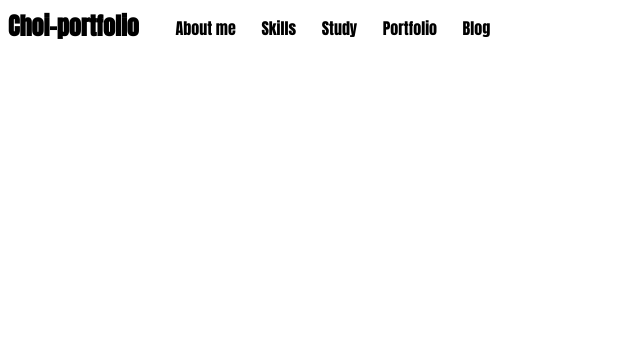
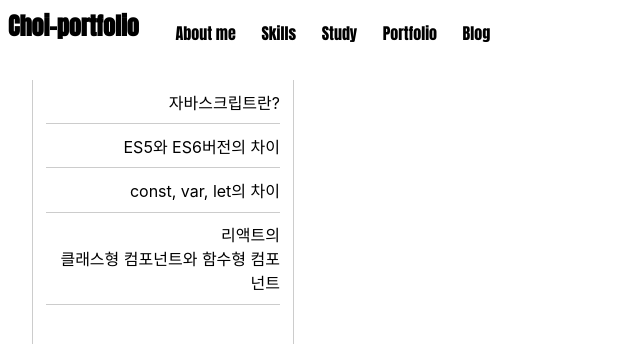
Before and after one commit to Jaek1783/choi, a React (Create React App) app: page /study/theory in a window 1280 px wide. Shown: the top 344 px of the page, without its empty margins (0-640 px from the left). Built offline with nearby package versions, Linux system fonts and the light colour scheme; a web font is replaced by a local one.

Commit message:
component update practice & theory

```diff
--- a/src/App.css
+++ b/src/App.css
@@ -36,7 +36,7 @@ h1{
 }
 .nav{
   padding-top:.5rem;
-  display: inline-block;
+  display: flex;
   padding-left:2rem;
 }
 .nav_item{
--- a/src/App.js
+++ b/src/App.js
@@ -8,6 +8,7 @@ import { Route, Routes} from 'react-router-dom';
 import React from 'react';
 import Study from './js/Study';
 import Practice from './js/Practice';
+import Theory from './js/Theory';
 
 const App = ()=> {
   return (
@@ -18,8 +19,8 @@ const App = ()=> {
         <Route path="/choi" element={<About/>}/>
         <Route path="/skills" element={<Skills/>}/>
         <Route path="/study" element={<Study/>}/>
-        <Route path="/study/:practice" element={<Practice/>}/>
-        <Route path="/study/theory" element={''}/>
+        <Route path="/study/practice" element={<Practice/>}/>
+        <Route path="/study/theory" element={<Theory/>}/>
         <Route path="/portfolio" element={<Portfolio/>}/>
         <Route path="/blog" element={<Blog/>}/>
       </Routes>
--- a/src/Header.js
+++ b/src/Header.js
@@ -20,32 +20,36 @@ const Header = () =>{
     const { y } = useScroll();
     const navRef = useRef(null);
     const subRef = useRef(null);
-    const headerRef = useRef(null);
     const MouseOver = ()=>{
         subRef.current.style.display="block";
     }
     const MouseLeave = ()=>{
         subRef.current.style.display="none";
     }
+    const addActive = ()=>{
+        navRef.current.classList.add('active');
+    }
+    const removeActive = ()=>{
+        navRef.current.classList.remove('active');
+    }
     useEffect(()=>{
         navRef.current.addEventListener('mouseover', MouseOver);
         subRef.current.addEventListener('mouseleave', MouseLeave);
     },[]);
     return(
-        <header className={y>39? 'black':'transparent'} ref={headerRef}>
+        <header className={y>39? 'black':'transparent'}>
             <h1 className={styles.subText}><Link to ="/choi">Choi-portfolio</Link></h1>
-            <nav className="nav">
-                <NavLink to = "/choi" className={["nav_item ", styles.subText].join('')}>About me</NavLink>
-                <NavLink to = "/skills" className={["nav_item ", styles.subText].join('')}>Skills</NavLink>
-                <NavLink to = "/study/" className={["nav_item ", styles.subText].join('')} ref={navRef}
-                onCick={(e)=>{
-                    e.preventDefault();
-                }}>Study</NavLink>
-                <NavLink to = "/portfolio" className={["nav_item ", styles.subText].join('')}>Portfolio</NavLink>
-                <NavLink to = "/blog" className={["nav_item ", styles.subText].join('')}>Blog</NavLink>
+            <nav>
+                <ul className="nav">
+                    <li className={["nav_item ", styles.subText].join('')}><NavLink to = "/choi">About me</NavLink></li>
+                    <li className={["nav_item ", styles.subText].join('')}><NavLink to = "/skills" >Skills</NavLink></li>
+                    <li className={["nav_item ", styles.subText].join('')} ref={navRef}><NavLink to = "/study/" >Study</NavLink></li>
+                    <li className={["nav_item ", styles.subText].join('')}><NavLink to = "/portfolio" >Portfolio</NavLink></li>
+                    <li className={["nav_item ", styles.subText].join('')}><NavLink to = "/blog" >Blog</NavLink></li>
+                </ul>
             </nav>
-            <div ref={subRef} className="subNav_container">
-                <StyledUl className={['subNav ', styles.subText].join('') }>
+            <div className='subNav_container' ref={subRef}>
+                <StyledUl className={['subNav ', styles.subText].join('')} >
                     <NavLink to = "/study/practice" className="nav_item">Practice</NavLink>
                     <NavLink to = "/study/theory" className="nav_item">Theory</NavLink>
                 </StyledUl>
@@ -57,6 +61,5 @@ export default Header;
 
 const StyledUl = styled.ul`
     display:flex;
-    padding-left:8.5rem;
-    padding-top:.5rem;
+    padding-left:16.5rem;
 `;
--- /dev/null
+++ b/src/js/Theory.js
@@ -0,0 +1,33 @@
+import React from "react";
+import styled from 'styled-components';
+
+const Theory = ()=>{
+    return(
+        <>
+        <StyledArticle>
+            <ul>
+                <li>자바스크립트란?</li>
+                <li>ES5와 ES6버전의 차이</li>
+                <li>const, var, let의 차이</li>
+                <li>리액트의<br/>클래스형 컴포넌트와 함수형 컴포넌트</li>
+            </ul>
+        </StyledArticle>
+        </>
+    )
+}; export default Theory;
+
+const StyledArticle = styled.article`
+    margin-left:2rem;
+    margin-top:5rem;
+    width:16.25rem;
+    height:700px;
+    border-left :1px solid #ccc;
+    border-right :1px solid #ccc;
+    li{
+        width:90%;
+        padding:.6rem 0;
+        margin:0 auto;
+        border-bottom:1px solid #ccc;
+        text-align:right;
+    }
+`;
```
